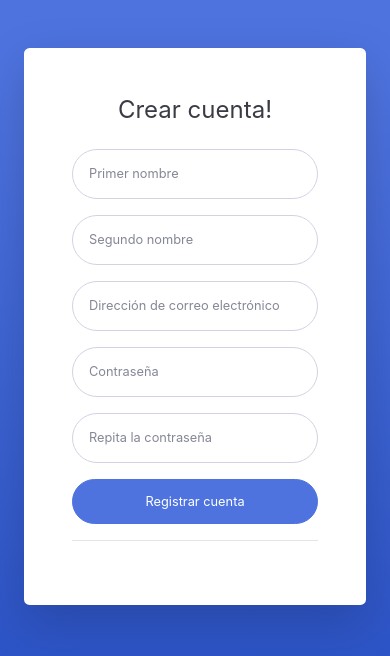
After one commit to cristian200244/proyecto_inventario, a PHP site: page /register.php in a window 390 px wide. The commit adds this page. Shown: the top 656 px of the page. Run offline with PHP 8.4, Linux system fonts and the light colour scheme; some libraries are stand-ins or nearby versions.

Commit message:
progress in session

```diff
--- a/index.php
+++ b/index.php
@@ -63,10 +63,10 @@
                                     </form>
                                     <hr>
                                     <div class="text-center">
-                                        <a class="small" href="#">Olvidó su contraseña?</a>
+                                        <a class="small" href="password.php">Olvidó su contraseña?</a>
                                     </div>
                                     <div class="text-center">
-                                        <a class="small" href="#">Crear cuenta!</a>
+                                        <a class="small" href="register.php">Crear cuenta!</a>
                                     </div>
                                 </div>
                             </div>
--- /dev/null
+++ b/register.php
@@ -0,0 +1,69 @@
+<?php
+include_once(__DIR__ . "/config/config.php");
+?>
+<!DOCTYPE html>
+<html lang="es">
+
+<head>
+
+    <meta charset="utf-8">
+    <meta http-equiv="X-UA-Compatible" content="IE=edge">
+    <meta name="viewport" content="width=device-width, initial-scale=1, shrink-to-fit=no">
+    <meta name="description" content="">
+    <meta name="author" content="">
+
+    <title>SB Admin 2 - Register</title>
+
+    <link href="<?= BASE_URL ?> ../public/css/sb-admin-2.min.css" rel="stylesheet">
+
+</head>
+
+<body class="bg-gradient-primary">
+
+    <div class="container">
+
+        <div class="card o-hidden border-0 shadow-lg my-5">
+            <div class="card-body p-0">
+
+                <div class="row">
+                    <div class="col-lg-5 d-none d-lg-block bg-register-image"></div>
+                    <div class="col-lg-7">
+                        <div class="p-5">
+                            <div class="text-center">
+                                <h1 class="h4 text-gray-900 mb-4">Crear cuenta!</h1>
+                            </div>
+                            <form class="user">
+                                <div class="form-group row">
+                                    <div class="col-sm-6 mb-3 mb-sm-0">
+                                        <input type="text" class="form-control form-control-user" id="exampleFirstName" placeholder="Primer nombre">
+                                    </div>
+                                    <div class="col-sm-6">
+                                        <input type="text" class="form-control form-control-user" id="exampleLastName" placeholder="Segundo nombre">
+                                    </div>
+                                </div>
+                                <div class="form-group">
+                                    <input type="email" class="form-control form-control-user" id="exampleInputEmail" placeholder="Dirección de correo electrónico">
+                                </div>
+                                <div class="form-group row">
+                                    <div class="col-sm-6 mb-3 mb-sm-0">
+                                        <input type="password" class="form-control form-control-user" id="exampleInputPassword" placeholder="Contraseña">
+                                    </div>
+                                    <div class="col-sm-6">
+                                        <input type="password" class="form-control form-control-user" id="exampleRepeatPassword" placeholder="Repita la contraseña">
+                                    </div>
+                                </div>
+                                <a href="index.php" class="btn btn-primary btn-user btn-block">
+                                    Registrar cuenta
+                                </a>
+                                <hr>
+                            </form>
+                        </div>
+                    </div>
+                </div>
+            </div>
+        </div>
+
+    </div>
+</body>
+
+</html>
```
Also changed, not shown: password.php (added, +56 -0 lines), views/main/partials/aside.php (+12 -1 lines).
